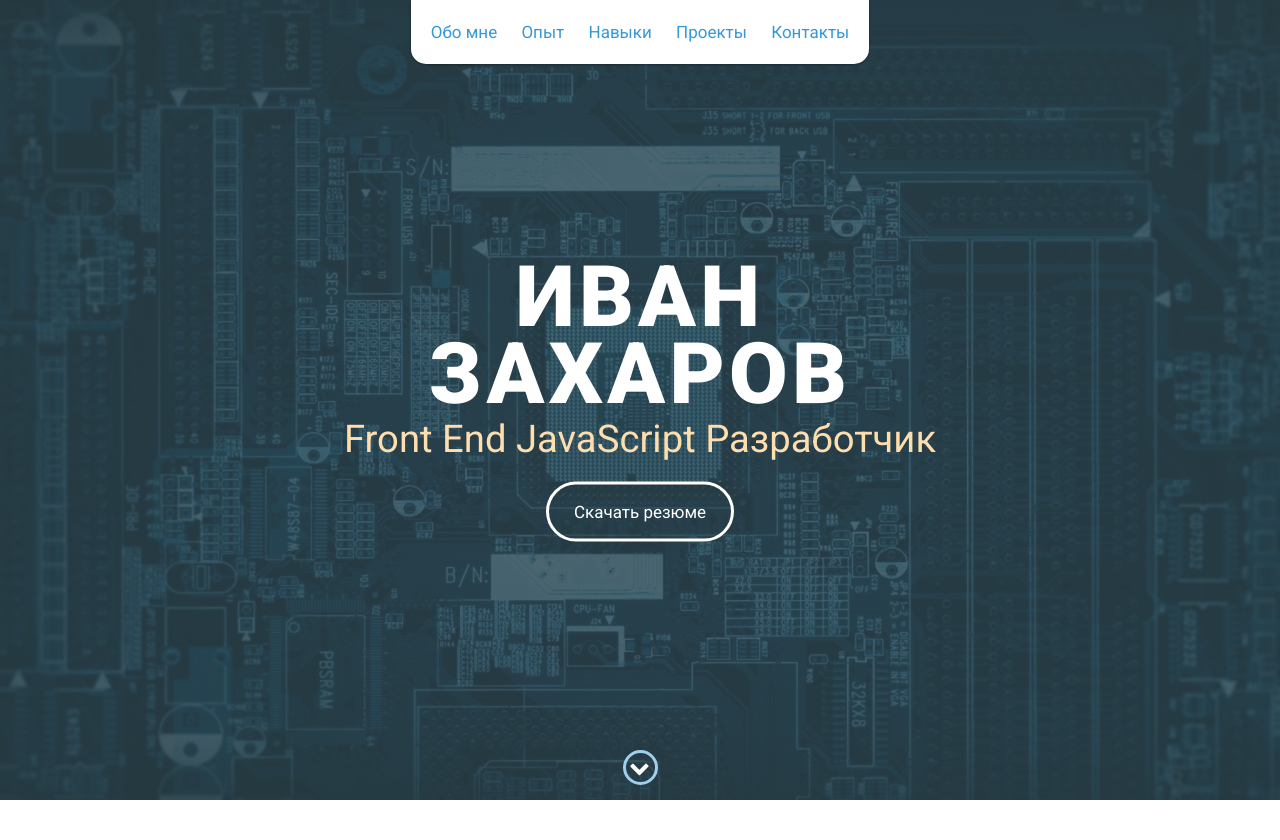
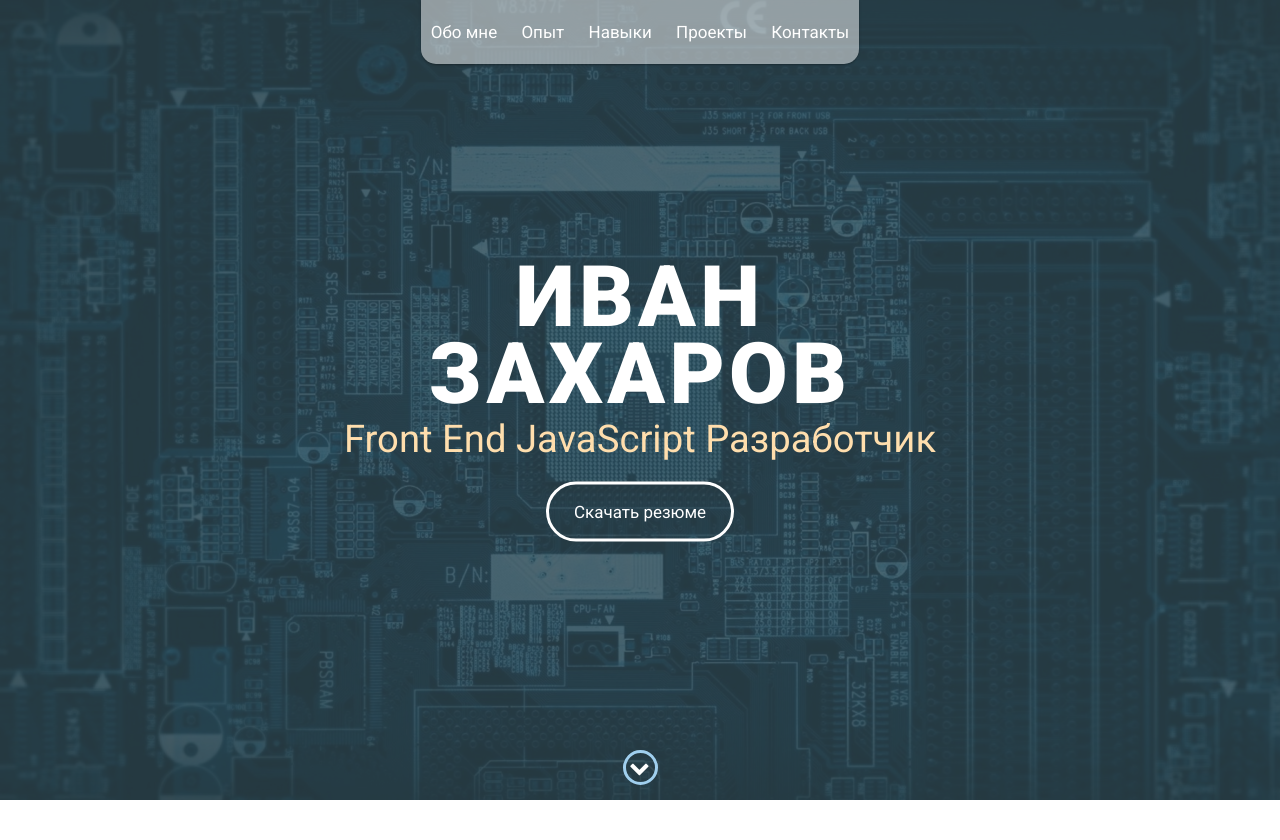
Before and after one commit to ivanzakh/ivanzakh.github.io, a PHP site: page / in a window 1280 px wide. Shown: the top 840 px of the page. Run offline with PHP 8.4, Linux system fonts and the light colour scheme.

Commit message:
update header

```diff
--- a/css/styles.css
+++ b/css/styles.css
@@ -58,7 +58,7 @@ header {
   left: 0;
   right: 0;
   text-align: center;
-  z-index: 10;
+  z-index: 999;
   -webkit-animation-name: dropHeader;
   animation-name: dropHeader;
   -webkit-animation-iteration-count: 1;
@@ -70,9 +70,9 @@ header {
 }
 header ul {
   display: inline-block;
-  background: #fff;
+  background: rgba(255, 255, 255, .5);
   text-align: center;
-  padding: 10px;
+  padding: 10px 0;
   margin: 0;
   border-bottom-right-radius: 15px;
   border-bottom-left-radius: 15px;
@@ -82,13 +82,12 @@ header li {
 }
 header a {
   display: block;
-  color: #3498db;
+  color: #fff;
   padding: 10px;
 }
 header a:hover {
-  color: #217dbb;
+  color: #ffdead;
   text-decoration: none;
-  background: #eee;
   border-radius: 4px;
 }
 header a:focus {
```
